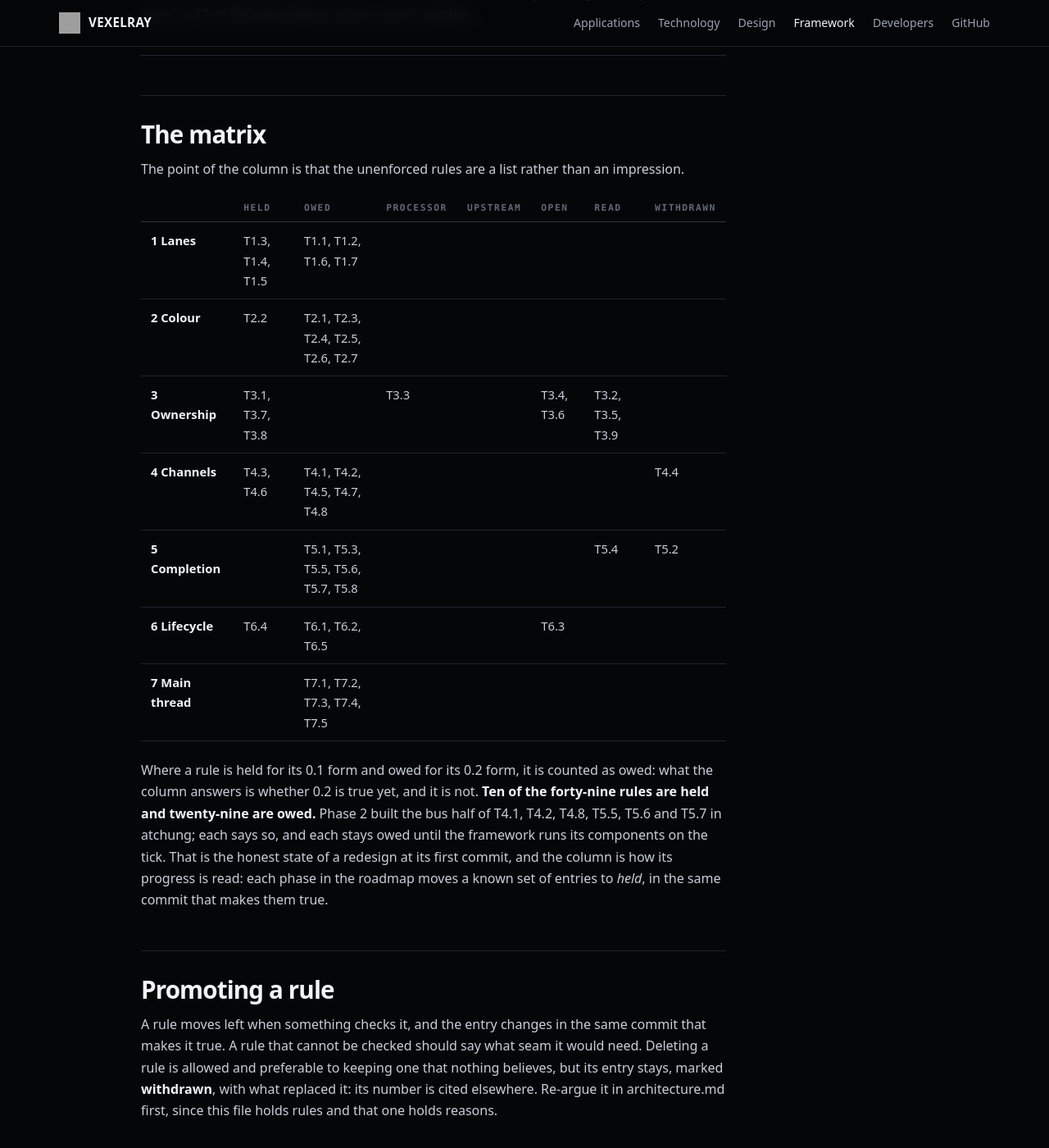
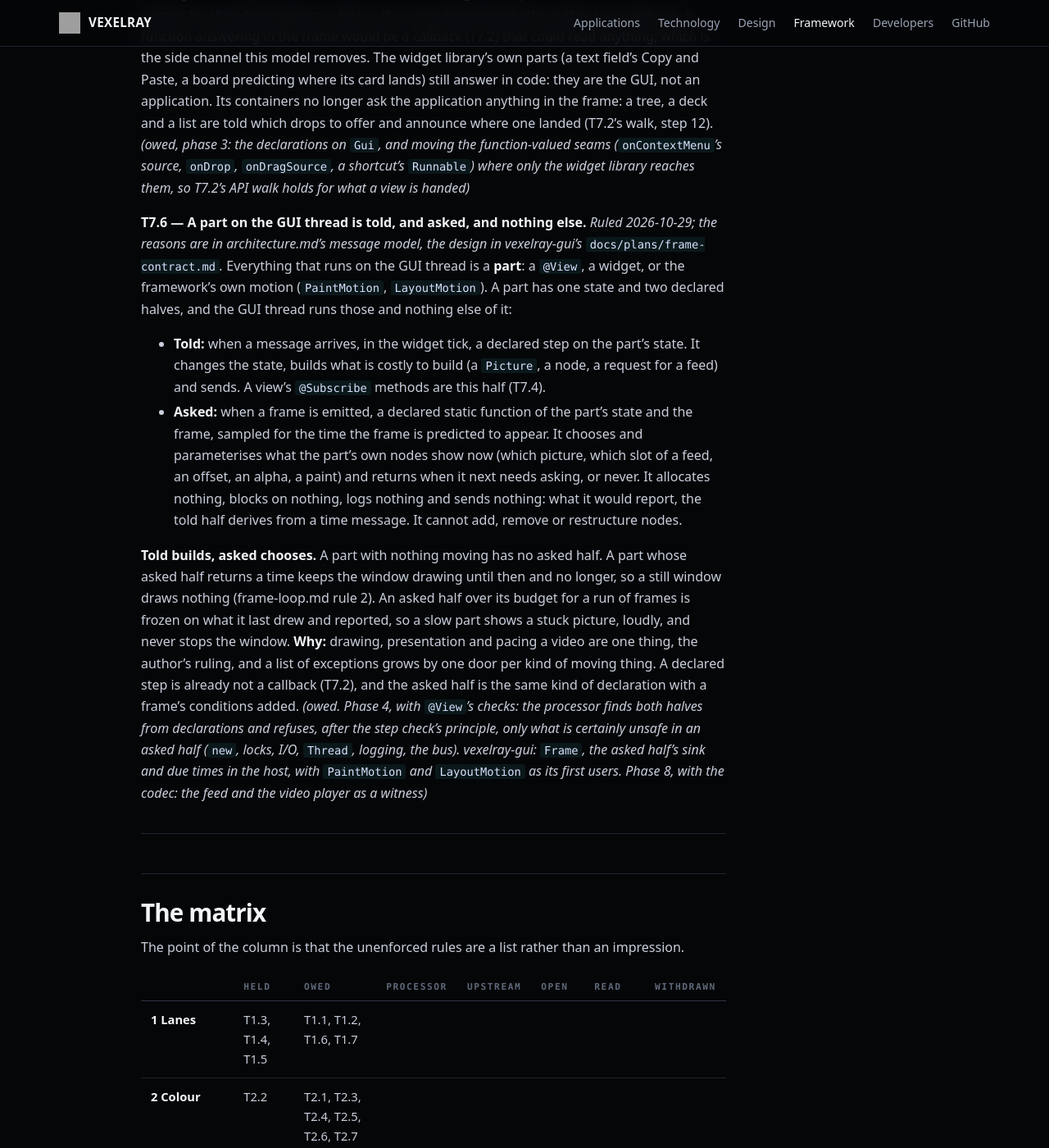
Before and after one commit to sibarum/vexelray-framework, a Jekyll site: the page built from docs/threading.md, in a window 1280 px wide and 1400 px high, scrolled down 16152 px. Shown: the whole window at 82% size. Built offline with Jekyll 4.4.1, drawn with Linux system fonts in a browser that asks for light colours; our own code applies the rules of GitHub Pages for plain Markdown files; some of the changed text lies outside the part shown.

Commit message:
Threading: one exception on the GUI thread, a part told and asked
T7.1 named two exceptions, drawing and presentation, and the codec's
video player was about to need a third. Ruled 2026-10-29 that they are
one: T7.6 states a part on the GUI thread as a told half (declared
steps on messages, T7.4's view methods) and an asked half (a declared,
allocation-free draw sampled for the present time, returning when it
next needs asking). T7.3 names the feed. The reasons are in
architecture.md's message model; the design is vexelray-gui's
frame-contract.md.

Co-Authored-By: Claude Opus 5.5 <noreply@anthropic.com>

```diff
--- a/docs/threading.md
+++ b/docs/threading.md
@@ -383,13 +383,16 @@ mode, and choosing the mode is choosing it. *(held for 0.1's lanes, by `Watchdog
 
 ## 7. The main thread and the API surface
 
-**T7.1 — No application code runs on the main thread** (ruling 4). Two exceptions are named, and only two: drawing (below) and presentation (T7.4). The main thread pumps input, applies widget
+**T7.1 — No application code runs on the main thread** (ruling 4). One exception is named, and only one: a
+part's declared halves (T7.6), what it does when it is told something and what it answers when it is asked what to
+draw. *Restated 2026-10-29: this named two exceptions, drawing and presentation (T7.4); both are that one, and so
+is pacing a video, which would otherwise have been a third.* The main thread pumps input, applies widget
 writes, lays out, draws and presents, and runs the framework's own frame hooks. Every door through which an
 application reached it in 0.1 is closed: `@BeforeFrame`, `FrameStage.APP`, `@MainThread` on an application's
 provider or type, `Window.onOpened` and `onClosed` listeners, a close gate run there, and `post(Runnable)`.
-**Drawing is not logic**: a custom widget's `draw` runs on the main thread, reads only the widget's own state, and
-that state is written only through the widget's mailbox (T3.8). The fluid simulator's field and the About art are
-a widget fed frames by a component. In single-thread mode the framework runs ticks on this thread, and that is the
+**Drawing is not logic**: a part's asked half runs on the main thread, reads only the part's own state, and that
+state is written only through the part's told half, its mailbox (T3.8, T7.6). The fluid simulator's field and the
+About art are a part fed frames by a component, through a feed (T7.3). In single-thread mode the framework runs ticks on this thread, and that is the
 framework's choice, not a door an application opens (T1.7). *(owed, phases 4 and 5: the processor refuses each
 annotation in application code, and the shell withdraws each method)*
 
@@ -454,12 +457,17 @@ is code handed to the GUI that the GUI keeps and runs on its own thread, in the
 `Thread` appear in the framework only in the classes that implement the model: the tick, the mailboxes, the job
 lane, the watchdog, the timer, the automation driver, and the operating-system seams (native dialogs, input backends) where
 a foreign thread hands something in. Each of those publishes; none hands a foreign thread's call to application
-code. Anywhere else, they are a defect. *(owed, phase 5. Held, when built, by a test that reads the shell's and
+code. Anywhere else, they are a defect. *Added 2026-10-29 with T7.6:* **the feed**, a fixed ring of stamped slots
+(vexelray-vulkan's `StreamTexture` with a presentation stamp per slot) that one producer off the GUI thread writes
+and a part's asked half reads, is on the list. It is a foreign thread handing something in, with one writer, one
+reader, no lock in the read and nothing called across it, and it is how pixels made off the GUI thread reach a part
+without crossing the bus. *(owed, phase 5. Held, when built, by a test that reads the shell's and
 core's sources against the list. In 0.1 `Window`, `Windows`, `HeldDialogs`, `AboutIntro` and `UndoFeedback` hold
 locks and volatiles for state the main thread and the handler pool both touched)*
 
 **T7.4 — A view component is presentation, and it runs on the GUI thread.** *Ruled 2026-10-27, the second exception
-to T7.1 beside drawing.* Something has to turn "the editor opened a file" into "add a tab holding a text field", and
+to T7.1 beside drawing; since 2026-10-29 both are T7.6, of which a view's `@Subscribe` methods are the told half.*
+Something has to turn "the editor opened a file" into "add a tab holding a text field", and
 that touches widgets. A **view component** is an application's own GUI element: a component whose inbox is in the
 GUI's widget tick, drained on the GUI thread at the start of each frame, after input is dispatched and before the
 tree's mutations are applied, so it hears a widget's event in the frame the input arrived. It may hold widgets,
@@ -507,6 +515,32 @@ declarations on `Gui`, and moving the function-valued seams (`onContextMenu`'s s
 shortcut's `Runnable`) where only the widget library reaches them, so T7.2's API walk holds for what a view is
 handed)*
 
+**T7.6 — A part on the GUI thread is told, and asked, and nothing else.** *Ruled 2026-10-29; the reasons are in
+architecture.md's message model, the design in vexelray-gui's `docs/plans/frame-contract.md`.* Everything that runs
+on the GUI thread is a **part**: a `@View`, a widget, or the framework's own motion (`PaintMotion`, `LayoutMotion`).
+A part has one state and two declared halves, and the GUI thread runs those and nothing else of it:
+
+- **Told:** when a message arrives, in the widget tick, a declared step on the part's state. It changes the state,
+  builds what is costly to build (a `Picture`, a node, a request for a feed) and sends. A view's `@Subscribe`
+  methods are this half (T7.4).
+- **Asked:** when a frame is emitted, a declared static function of the part's state and the frame, sampled for the
+  time the frame is predicted to appear. It chooses and parameterises what the part's own nodes show now (which
+  picture, which slot of a feed, an offset, an alpha, a paint) and returns when it next needs asking, or never. It
+  allocates nothing, blocks on nothing, logs nothing and sends nothing: what it would report, the told half derives
+  from a time message. It cannot add, remove or restructure nodes.
+
+**Told builds, asked chooses.** A part with nothing moving has no asked half. A part whose asked half returns a time
+keeps the window drawing until then and no longer, so a still window draws nothing (frame-loop.md rule 2). An
+asked half over its budget for a run of frames is frozen on what it last drew and reported, so a slow part shows a
+stuck picture, loudly, and never stops the window.
+**Why:** drawing, presentation and pacing a video are one thing, the author's ruling, and a list of exceptions grows
+by one door per kind of moving thing. A declared step is already not a callback (T7.2), and the asked half is the
+same kind of declaration with a frame's conditions added. *(owed. Phase 4, with `@View`'s checks: the processor
+finds both halves from declarations and refuses, after the step check's principle, only what is certainly unsafe in
+an asked half (`new`, locks, I/O, `Thread`, logging, the bus). vexelray-gui: `Frame`, the asked half's sink and due
+times in the host, with `PaintMotion` and `LayoutMotion` as its first users. Phase 8, with the codec: the feed and
+the video player as a witness)*
+
 ---
 
 ## The matrix
@@ -521,10 +555,10 @@ The point of the column is that the unenforced rules are a list rather than an i
 | **4 Channels** | T4.3, T4.6 | T4.1, T4.2, T4.5, T4.7, T4.8 | | | | | T4.4 |
 | **5 Completion** | | T5.1, T5.3, T5.5, T5.6, T5.7, T5.8 | | | | T5.4 | T5.2 |
 | **6 Lifecycle** | T6.4 | T6.1, T6.2, T6.5 | | | T6.3 | | |
-| **7 Main thread** | | T7.1, T7.2, T7.3, T7.4, T7.5 | | | | | |
+| **7 Main thread** | | T7.1, T7.2, T7.3, T7.4, T7.5, T7.6 | | | | | |
 
 Where a rule is held for its 0.1 form and owed for its 0.2 form, it is counted as owed: what the column answers is
-whether 0.2 is true yet, and it is not. **Ten of the forty-nine rules are held and twenty-nine are owed.**
+whether 0.2 is true yet, and it is not. **Ten of the fifty rules are held and thirty are owed.**
 Phase 2 built the bus half of T4.1, T4.2, T4.8, T5.5, T5.6 and T5.7 in atchung; each says so, and each stays owed
 until the framework runs its components on the tick. That is the honest state of a
 redesign at its first commit, and the column is how its progress is read: each phase in the roadmap moves a known
```
Also changed, not shown: docs/architecture.md (+23 -0 lines).
